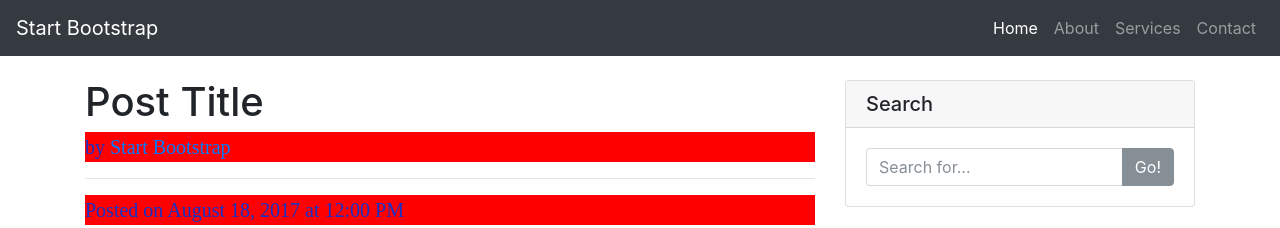
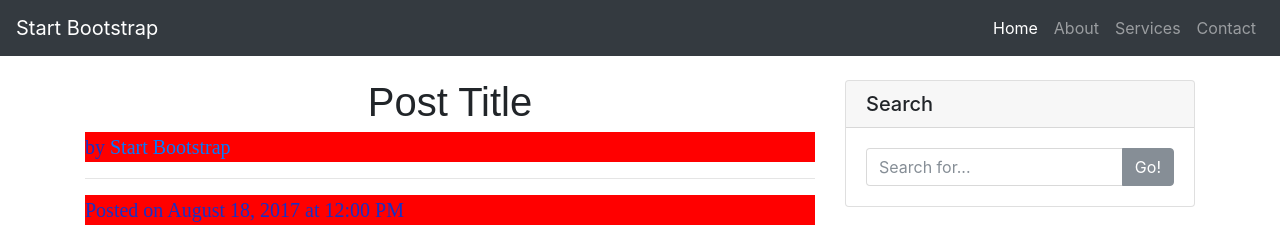
Before and after one commit to jhpark15/jhpark15.github.io, a website: page index.html in a window 1280 px wide. Shown: the top 228 px of the page. Drawn offline with Linux system fonts and the light colour scheme.

Commit message:
Update blog-post.css

```diff
--- a/css/blog-post.css
+++ b/css/blog-post.css
@@ -20,3 +20,8 @@ p {
     color: rgb(20,50,200);
     background-color: red;
 }
+
+h1 {
+    text-align: center;
+    font-family: Arial, sans-serif;
+}
```
